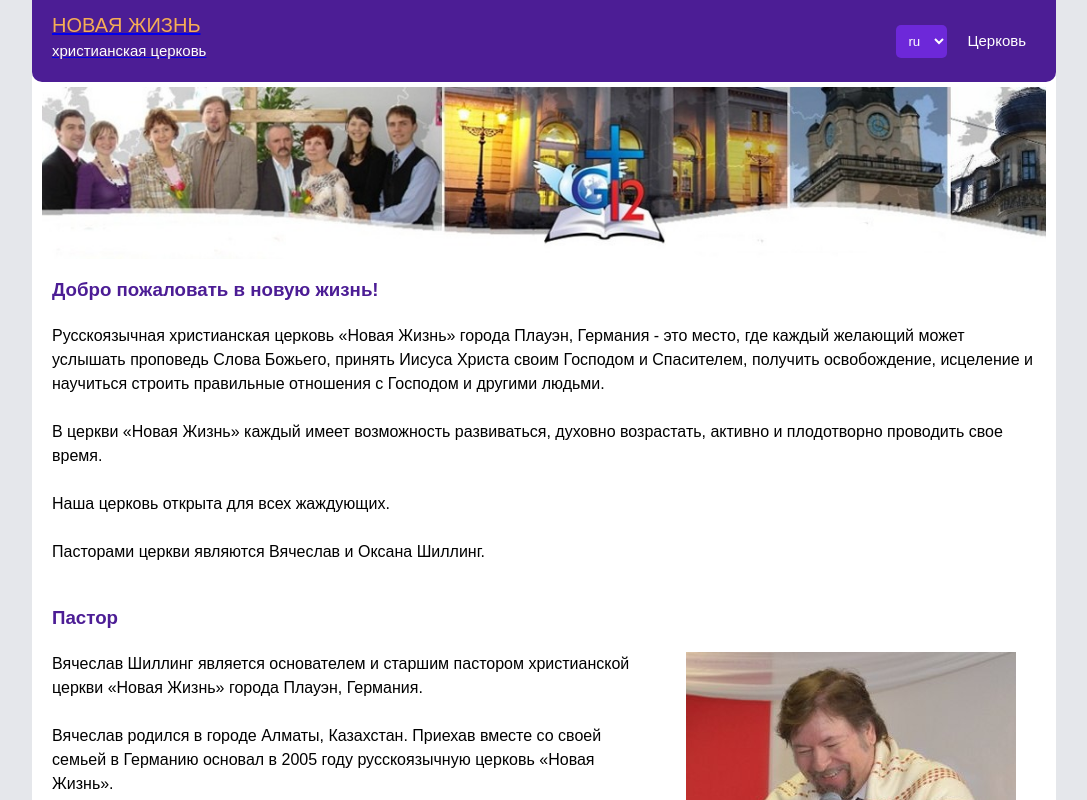
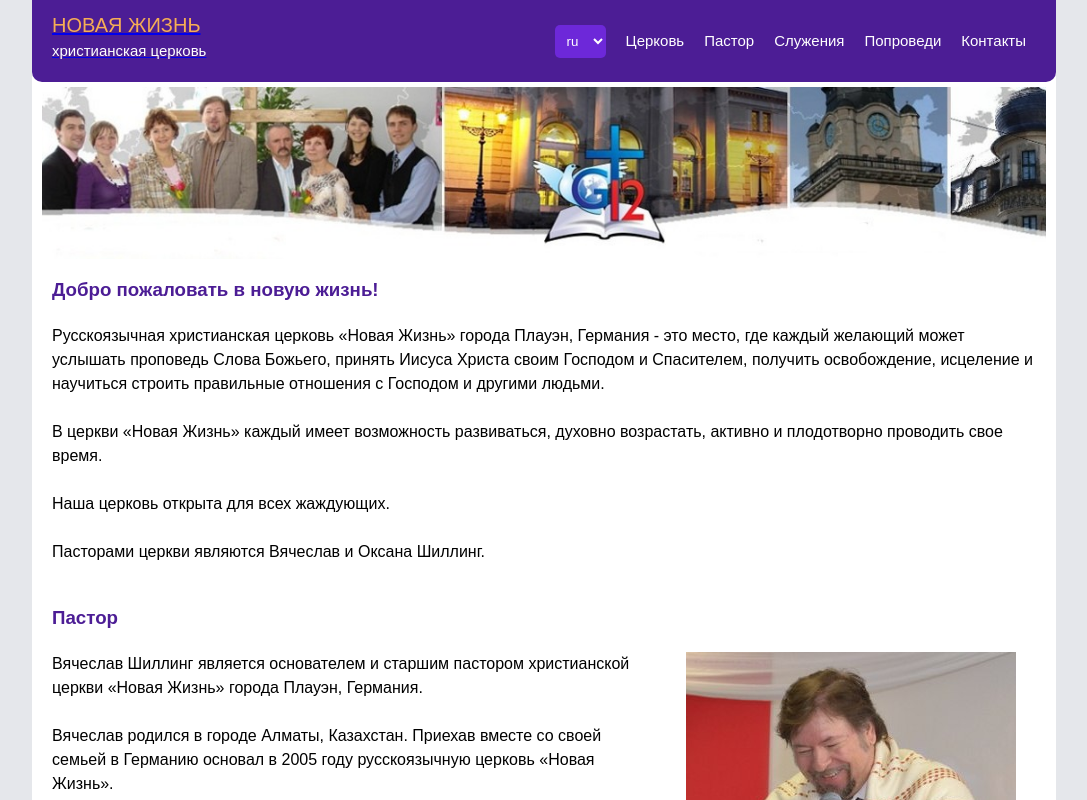
Before and after one commit to dignityinside/g12_eu, a Vue app: page / in a window 1280 px wide. Shown: the top 800 px of the page, without its empty margins (96-1183 px from the left). Built offline with nearby package versions, Linux system fonts and the light colour scheme.

Commit message:
Add sticky menu

```diff
--- a/src/App.vue
+++ b/src/App.vue
@@ -26,7 +26,11 @@ const isOpen = ref(false);
 
       <nav class="menu" :class="!isOpen ? 'menu--hidden' : ''">
         <language-select class="menu__item menu__item--language" />
-        <router-link to="/" class="menu__item">{{ $t('menu.church') }}</router-link>
+        <router-link to="/#welcome" class="menu__item">{{ $t('menu.church') }}</router-link>
+        <router-link to="/#pastor" class="menu__item">{{ $t('menu.pastor') }}</router-link>
+        <router-link to="/#ministries" class="menu__item">{{ $t('menu.ministries') }}</router-link>
+        <router-link to="/#sermons" class="menu__item">{{ $t('menu.sermons') }}</router-link>
+        <router-link to="/#contacts" class="menu__item">{{ $t('menu.contacts') }}</router-link>
       </nav>
     </header>
 
@@ -63,6 +67,9 @@ const isOpen = ref(false);
 .header {
   display: flex;
   flex-direction: column;
+  position: sticky;
+  top: 0;
+  z-index: 1;
   padding: $spacing-10 $spacing-20;
   background-color: $color-primary;
   border-bottom-left-radius: $spacing-10;
```
